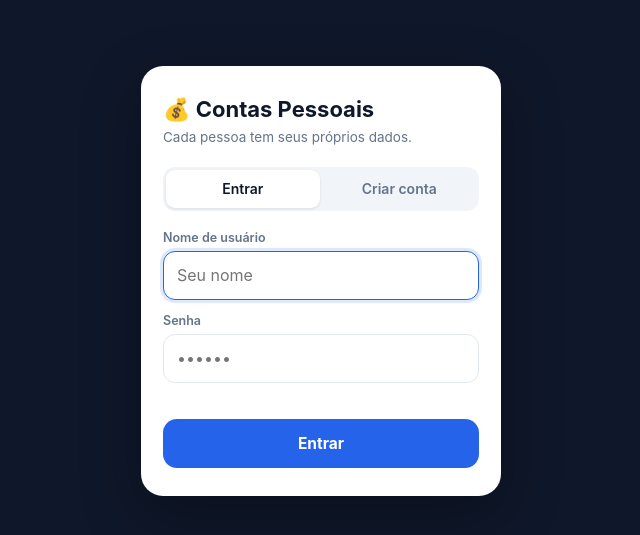
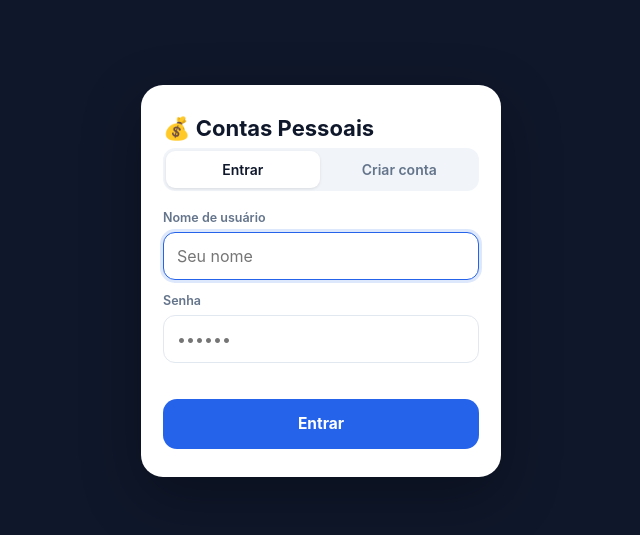
Before and after one commit to isaiasfacemp-boop/contas-pessoais, a plain HTML site: page index.html in a window 1280 px wide. Shown: the part 119-654 px from the top of the page, without its empty margins (319-959 px from the left). Drawn offline with Linux system fonts and the light colour scheme.

Commit message:
Remove subtítulo da tela de login

```diff
--- a/index.html
+++ b/index.html
@@ -191,7 +191,6 @@ textarea.inp{min-height:150px;font-family:ui-monospace,Menlo,monospace;font-size
 <div id="loginScreen">
   <div id="loginBox">
     <h1>💰 Contas Pessoais</h1>
-    <p>Cada pessoa tem seus próprios dados.</p>
     <div class="lseg">
       <button id="lTabLogin" class="on" onclick="lTab('login')">Entrar</button>
       <button id="lTabReg" onclick="lTab('reg')">Criar conta</button>
```
